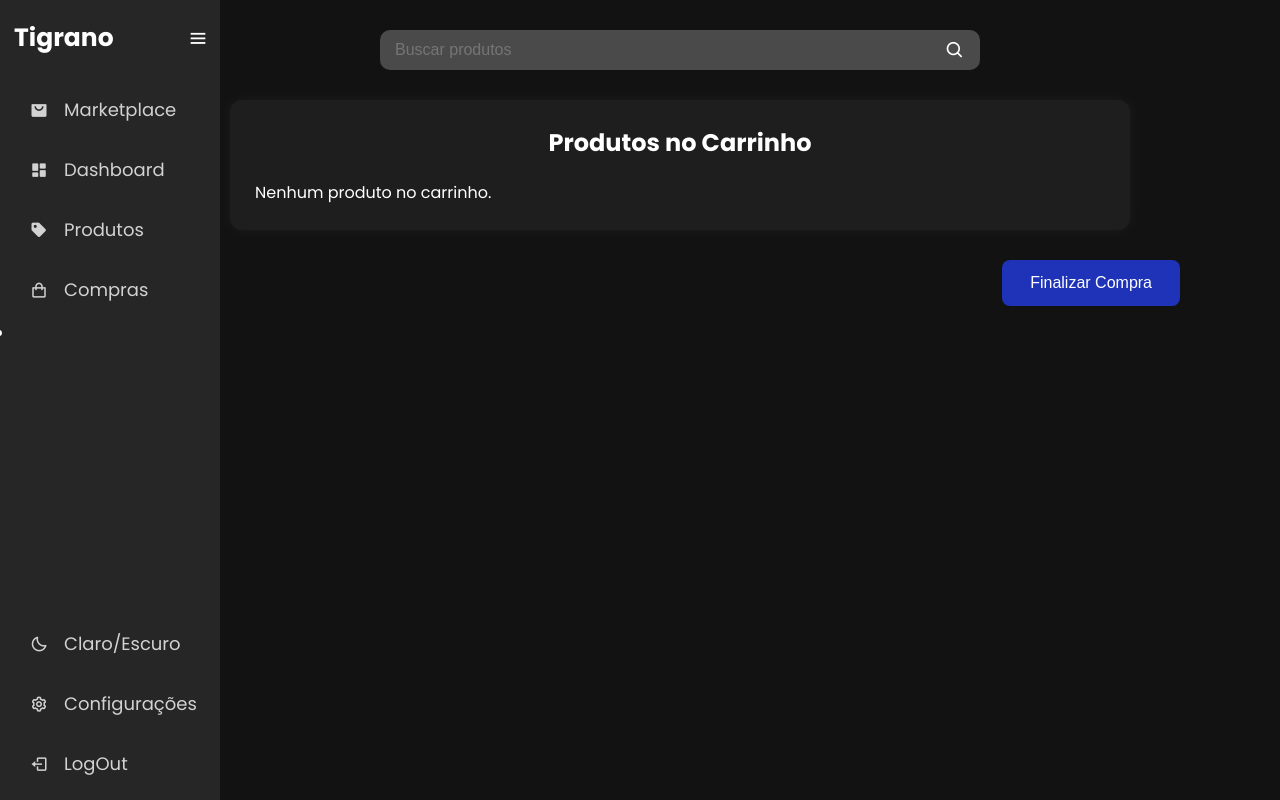
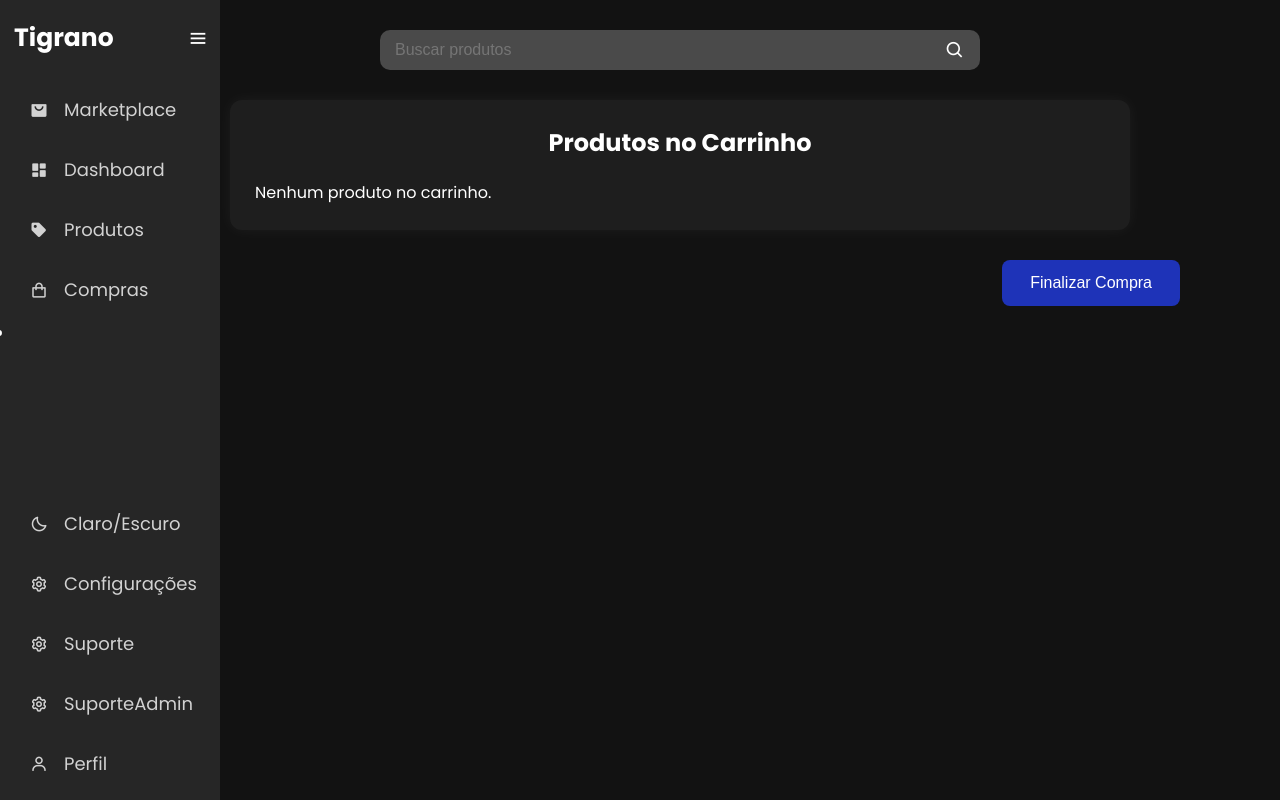
Before and after one commit to joaodavidev/ExperienciaCriativaTigrano, a PHP site: page /carrinho.php in a window 1280 px wide. Run offline with PHP 8.4, Linux system fonts and the light colour scheme.

Commit message:
Mudei nav bar com suporte e suporteAdmin

```diff
--- a/pages/carrinho.php
+++ b/pages/carrinho.php
@@ -84,14 +84,60 @@
     <i class='bx bx-menu toggle-btn'></i>
   </div>
   <ul class="lista">
-        <li class="lista-item"><a href="marketplace.php"><i class='bx bxs-shopping-bag-alt'></i><span class="nome-link">Marketplace</span></a></li>
-        <li class="lista-item"><a href="dashboard.php"><i class='bx bxs-dashboard'></i><span class="nome-link">Dashboard</span></a></li>
-        <li class="lista-item"><a href="produto.php"><i class='bx bxs-purchase-tag'></i><span class="nome-link">Produtos</span></a></li>
-        <li class="lista-item"><a href="compras.php"><i class='bx bx-shopping-bag'></i><span class="nome-link">Compras</span></a></li>
+    <li class="lista-item">
+      <a href="../pages/marketplace.php">
+        <i class='bx bxs-shopping-bag-alt'></i>
+        <span class="nome-link" style="--i:1;">Marketplace</span>
+      </a>
+    </li>
+    <li class="lista-item">
+      <a href="../pages/dashboard.php">
+        <i class='bx bxs-dashboard'></i>
+        <span class="nome-link" style="--i:2;">Dashboard</span>
+      </a>
+    </li>
+    <li class="lista-item">
+      <a href="../pages/produto.php">
+        <i class='bx bxs-purchase-tag'></i>
+        <span class="nome-link" style="--i:3;">Produtos</span>
+      </a>
+    </li>
+    <li class="lista-item">
+      <a href="../pages/compras.php">
+        <i class='bx bx-shopping-bag'></i>
+        <span class="nome-link" style="--i:4;">Compras</span>
+      </a>
+    </li>
     <li class="espacador"></li>
-        <li class="lista-item"><a href="#"><i class='bx bx-moon'></i><span class="nome-link">Claro/Escuro</span></a></li>
-        <li class="lista-item"><a href="configuracoes.php"><i class='bx bx-cog'></i><span class="nome-link">Configurações</span></a></li>
-        <li class="lista-item"><a href="#"><i class='bx bx-log-out'></i><span class="nome-link">LogOut</span></a></li>
+    <li class="lista-item">
+      <a href="#" class="btn-toggle-tema">
+        <i class='bx bx-moon'></i>
+        <span class="nome-link" style="--i:5;">Claro/Escuro</span>
+      </a>
+    </li>
+    <li class="lista-item">
+      <a href="../pages/configuracoes.php">
+        <i class='bx bx-cog'></i>
+        <span class="nome-link" style="--i:6;">Configurações</span>
+      </a>
+    </li>
+    <li class="lista-item">
+      <a href="suporteUsuario.php">
+        <i class='bx bx-cog'></i>
+        <span class="nome-link">Suporte</span>
+      </a>
+    </li>
+    <li class="lista-item">
+      <a href="suporteAdmin.php">
+        <i class='bx bx-cog'></i>
+        <span class="nome-link">SuporteAdmin</span>
+      </a></li>
+    <li class="lista-item">
+      <a href="perfil.php">
+        <i class='bx bx-user'></i>
+        <span class="nome-link" style="--i:7;">Perfil</span>
+      </a>
+    </li>
   </ul>
 </nav>
   </header>
```
Also changed, not shown: pages/configuracoes.php (+11 -0 lines), pages/dashboard.php (+14 -7 lines), pages/marketplace.php (+14 -9 lines), pages/perfil.php (+11 -0 lines), pages/produto.php (+13 -8 lines), pages/suporteAdmin.php (+14 -8 lines), pages/suporteUsuario.php (+14 -8 lines). Lines whose indentation alone changed are shown as unchanged.
